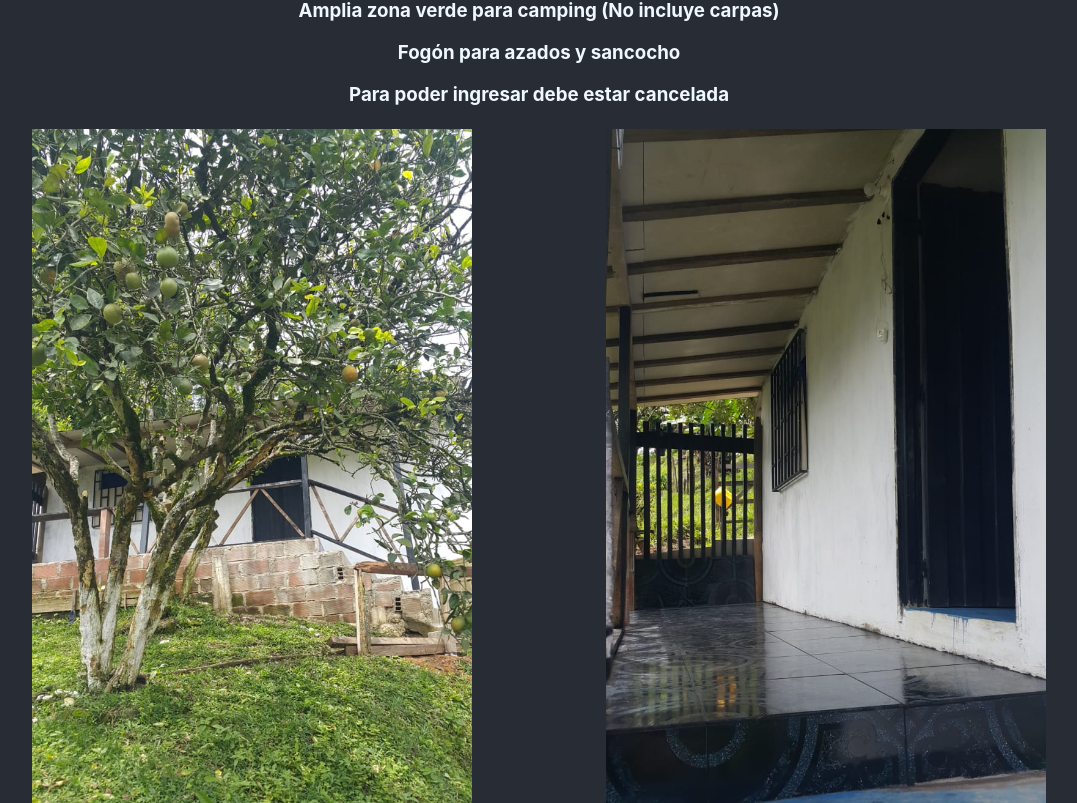
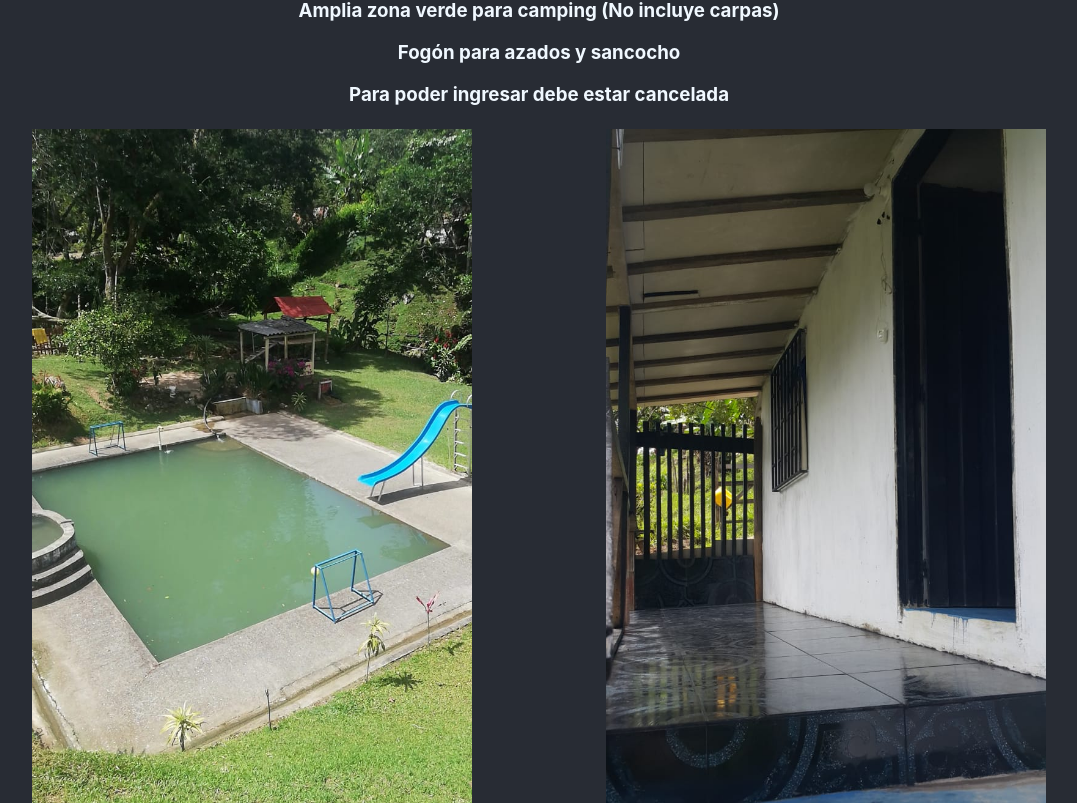
Before and after one commit to creator-krixus/Finca, a React (Create React App) app: page / in a window 1280 px wide. Shown: the part 3317-4120 px from the top of the page, without its empty margins (101-1178 px from the left). Built offline with nearby package versions, Linux system fonts and the light colour scheme.

Commit message:
add photo pool

```diff
--- a/public/index.html
+++ b/public/index.html
@@ -7,7 +7,7 @@
     <meta name="theme-color" content="#000000" />
     <meta
       name="description"
-      content="Web site created using create-react-app"
+      content="Hermoso lugar para descansar en medio de la naturaleza a tan solo unna hora de Medellin"
     />
     <link rel="apple-touch-icon" href="%PUBLIC_URL%/logo192.png" />
     <!--
--- a/src/components/body/SectionInfo.js
+++ b/src/components/body/SectionInfo.js
@@ -3,6 +3,7 @@ import cascada from '../../img/cascada.jpeg';
 import quiosko from '../../img/quiosko.jpeg';
 import zonaVerde from '../../img/zonaVerde.jpeg';
 import iguana from '../../img/iguana.jpeg';
+
 
 
 import './SectionInfo.css';
--- a/src/components/varios/Cabaña.js
+++ b/src/components/varios/Cabaña.js
@@ -1,10 +1,11 @@
 import React from 'react';
-import cabaña from '../../img/cabaña.jpeg';
+/* import cabaña from '../../img/cabaña.jpeg'; */
 import cabaña2 from '../../img/cabaña2.jpeg';
 import cabaña3 from '../../img/cabaña3.jpeg';
 import azador from '../../img/azador.jpeg';
 import comedor from '../../img/comedor.jpeg';
 import cocina from '../../img/cocina.jpeg';
+import piscina from '../../img/piscina.jpeg';
 
 import './Cabaña.css'
 
@@ -24,7 +25,7 @@ export default function Cabaña() {
             <h3>Fogón para azados y sancocho</h3>
             <h3>Para poder ingresar debe estar cancelada</h3>
         <div className="cabaña">
-            <img src={cabaña} className="fotoCabaña" alt="cabaña"/>
+            <img src={piscina} className="fotoCabaña" alt="cabaña"/>
             <img src={cabaña3} className="fotoCabaña" alt="cabaña"/>
             <img src={azador} className="fotoCabaña" alt="cabaña"/>
             <img src={cabaña2} className="fotoCabaña" alt="cabaña"/>
```
Also changed, not shown: src/img/piscina.jpeg (added).
